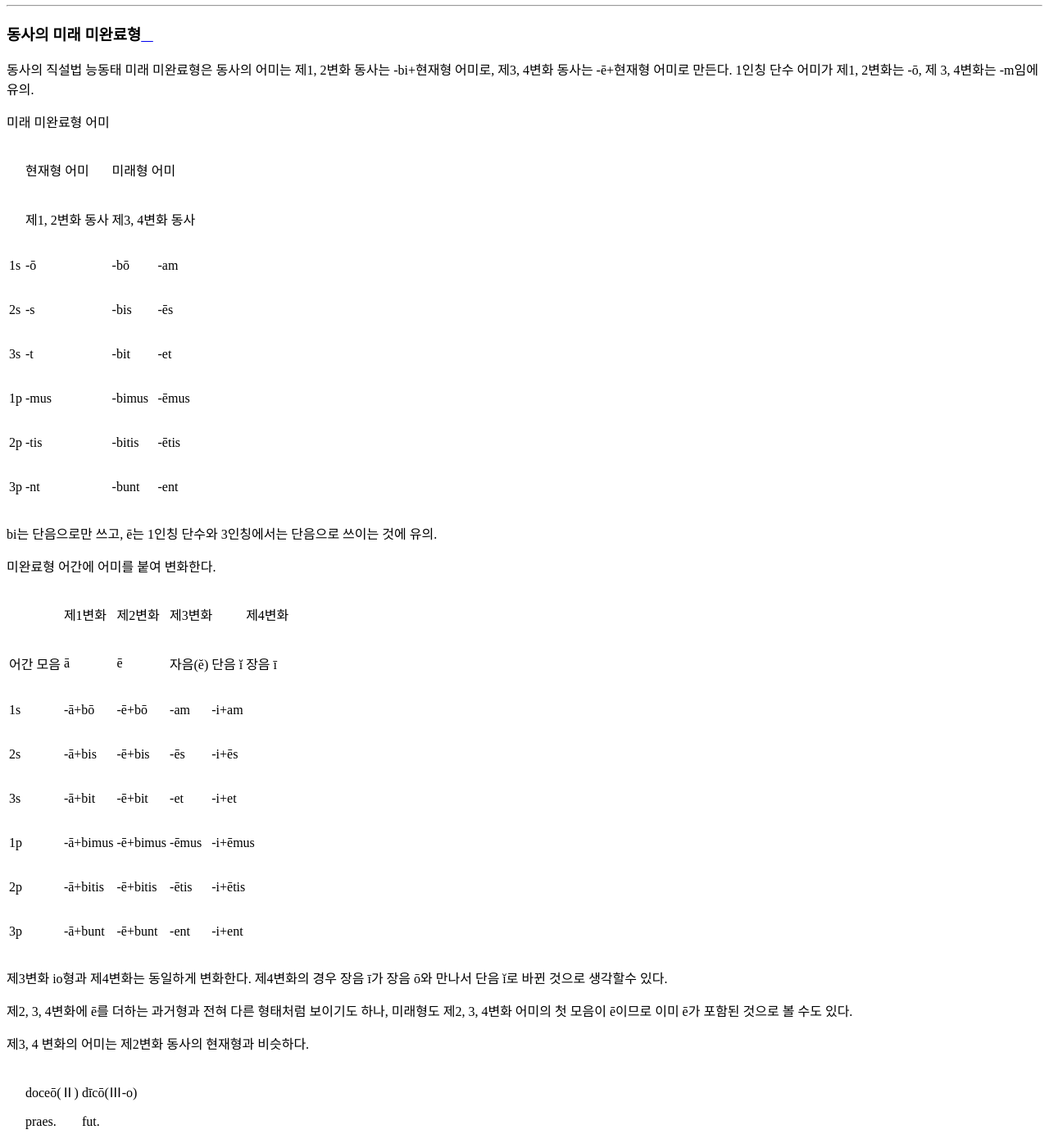
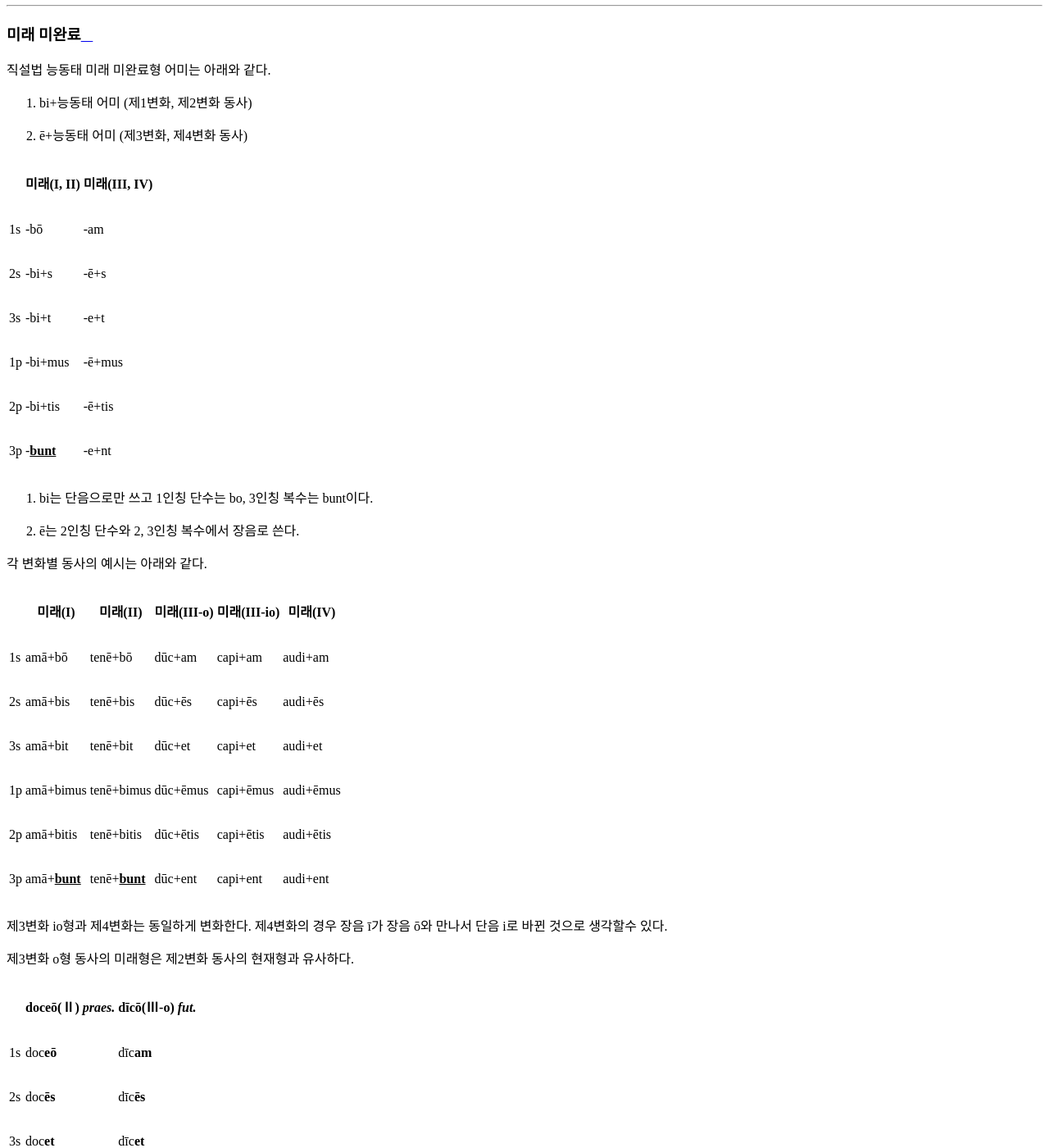
Before and after one commit to kabbala/grammatica_latina, a Sphinx documentation site: the page built from source/coniugatio_verbi/coniugatio_futuri.rst, in a window 1280 px wide and 1400 px high, scrolled down 7237 px. Shown: the whole window at 82% size. Built offline with Sphinx 7.4.7 and the Read the Docs theme 2.0.0, drawn with Linux system fonts in a browser that asks for light colours; some of the changed text lies outside the part shown.

Commit message:
과거 미래 정리

```diff
--- a/source/coniugatio_verbi/coniugatio_futuri.rst
+++ b/source/coniugatio_verbi/coniugatio_futuri.rst
@@ -1,76 +1,49 @@
-동사의 미래 미완료형
---------------------
+미래 미완료
+-----------
 
-동사의 직설법 능동태 미래 미완료형은 동사의 어미는 제1, 2변화 동사는
--bi+현재형 어미로, 제3, 4변화 동사는 -ē+현재형 어미로 만든다. 1인칭 단수
-어미가 제1, 2변화는 -ō, 제 3, 4변화는 -m임에 유의.
+직설법 능동태 미래 미완료형 어미는 아래와 같다.
 
-미래 미완료형 어미
+1. bi+능동태 어미 (제1변화, 제2변화 동사)
+2. ē+능동태 어미 (제3변화, 제4변화 동사)
 
-+-----------------+-----------------+-------------+-------+
-|                 | 현재형 어미     | 미래형 어미         |
-+-----------------+-----------------+-------------+-------+
-|                 | 제1, 2변화 동사 | 제3, 4변화 동사     |
-+-----------------+-----------------+-------------+-------+
-| 1s              | -ō              | -bō         | -am   |
-+-----------------+-----------------+-------------+-------+
-| 2s              | -s              | -bis        | -ēs   |
-+-----------------+-----------------+-------------+-------+
-| 3s              | -t              | -bit        | -et   |
-+-----------------+-----------------+-------------+-------+
-| 1p              | -mus            | -bimus      | -ēmus |
-+-----------------+-----------------+-------------+-------+
-| 2p              | -tis            | -bitis      | -ētis |
-+-----------------+-----------------+-------------+-------+
-| 3p              | -nt             | -bunt       | -ent  |
-+-----------------+-----------------+-------------+-------+
+.. csv-table::
+   :header-rows: 1
 
-bi는 단음으로만 쓰고, ē는 1인칭 단수와 3인칭에서는 단음으로 쓰이는 것에
-유의.
+   "", "미래(I, II)", "미래(III, IV)"
+   "1s", "-bō", "-am"
+   "2s", "-bi+s", "-ē+s"
+   "3s", "-bi+t", "-e+t"
+   "1p", "-bi+mus", "-ē+mus"
+   "2p", "-bi+tis", "-ē+tis"
+   "3p", "-:em:`bunt`", "-e+nt"
 
-미완료형 어간에 어미를 붙여 변화한다.
+1. bi는 단음으로만 쓰고 1인칭 단수는 bo, 3인칭 복수는 bunt이다.
+2. ē는 2인칭 단수와 2, 3인칭 복수에서 장음로 쓴다.
 
-+-----------+----------+----------+---------+---------+--------+
-|           | 제1변화  | 제2변화  | 제3변화           | 제4변화|
-+-----------+----------+----------+---------+---------+--------+
-| 어간 모음 | ā        | ē        | 자음(ĕ) | 단음 ĭ  | 장음 ī |
-+-----------+----------+----------+---------+---------+--------+
-| 1s        | -ā+bō    | -ē+bō    | -am     | -i+am            |
-+-----------+----------+----------+---------+---------+--------+
-| 2s        | -ā+bis   | -ē+bis   | -ēs     | -i+ēs            |
-+-----------+----------+----------+---------+---------+--------+
-| 3s        | -ā+bit   | -ē+bit   | -et     | -i+et            |
-+-----------+----------+----------+---------+---------+--------+
-| 1p        | -ā+bimus | -ē+bimus | -ēmus   | -i+ēmus          |
-+-----------+----------+----------+---------+---------+--------+
-| 2p        | -ā+bitis | -ē+bitis | -ētis   | -i+ētis          |
-+-----------+----------+----------+---------+---------+--------+
-| 3p        | -ā+bunt  | -ē+bunt  | -ent    | -i+ent           |
-+-----------+----------+----------+---------+---------+--------+
+각 변화별 동사의 예시는 아래와 같다.
 
-제3변화 io형과 제4변화는 동일하게 변화한다. 제4변화의 경우 장음 ī가 장음
-ō와 만나서 단음 ĭ로 바뀐 것으로 생각할수 있다.
+.. csv-table::
+   :header-rows: 1
 
-제2, 3, 4변화에 ē를 더하는 과거형과 전혀 다른 형태처럼 보이기도 하나,
-미래형도 제2, 3, 4변화 어미의 첫 모음이 ē이므로 이미 ē가 포함된 것으로
-볼 수도 있다.
+   "", "미래(I)", "미래(II)", "미래(III-o)", "미래(III-io)", "미래(IV)"
+   "1s", "amā+bō", "tenē+bō", "dūc+am", "capi+am", "audi+am"
+   "2s", "amā+bis", "tenē+bis", "dūc+ēs", "capi+ēs", "audi+ēs"
+   "3s", "amā+bit", "tenē+bit", "dūc+et", "capi+et", "audi+et"
+   "1p", "amā+bimus", "tenē+bimus", "dūc+ēmus", "capi+ēmus", "audi+ēmus"
+   "2p", "amā+bitis", "tenē+bitis", "dūc+ētis", "capi+ētis", "audi+ētis"
+   "3p", "amā+\ :em:`bunt`", "tenē+\ :em:`bunt`", "dūc+ent", "capi+ent", "audi+ent"
 
-제3, 4 변화의 어미는 제2변화 동사의 현재형과 비슷하다.
+제3변화 io형과 제4변화는 동일하게 변화한다. 제4변화의 경우 장음 ī가 장음 ō와 만나서 단음 i로 바뀐 것으로 생각할수 있다.
 
-+----+---------------+---------------+
-|    | doceō(Ⅱ)      | dīcō(Ⅲ-o)     |
-|    |               |               |
-|    | praes.        | fut.          |
-+----+---------------+---------------+
-| 1s | doc\ **eō**   | dīc\ **am**   |
-+----+---------------+---------------+
-| 2s | doc\ **ēs**   | dīc\ **ēs**   |
-+----+---------------+---------------+
-| 3s | doc\ **et**   | dīc\ **et**   |
-+----+---------------+---------------+
-| 1p | doc\ **ēmus** | dīc\ **ēmus** |
-+----+---------------+---------------+
-| 2p | doc\ **ētis** | dīc\ **ētis** |
-+----+---------------+---------------+
-| 3p | doc\ **ent**  | dīc\ **ent**  |
-+----+---------------+---------------+
+제3변화 o형 동사의 미래형은 제2변화 동사의 현재형과 유사하다.
+
+.. csv-table::
+   :header-rows: 1
+
+   "", "doceō(Ⅱ) :tsig:`praes.`", "dīcō(Ⅲ-o) :tsig:`fut.`"
+   "1s", "doc\ **eō**", "dīc\ **am**"
+   "2s", "doc\ **ēs**", "dīc\ **ēs**"
+   "3s", "doc\ **et**", "dīc\ **et**"
+   "1p", "doc\ **ēmu**", "dīc\ **ēmus**"
+   "2p", "doc\ **ēti**", "dīc\ **ētis**"
+   "3p", "doc\ **ent**", "dīc\ **ent**"
```
Also changed, not shown: source/coniugatio_verbi/coniugatio_imperfecti.rst (+40 -48 lines).
